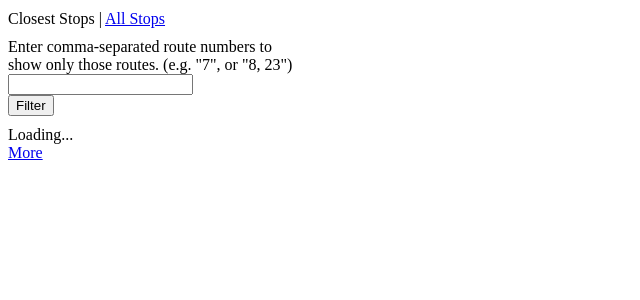
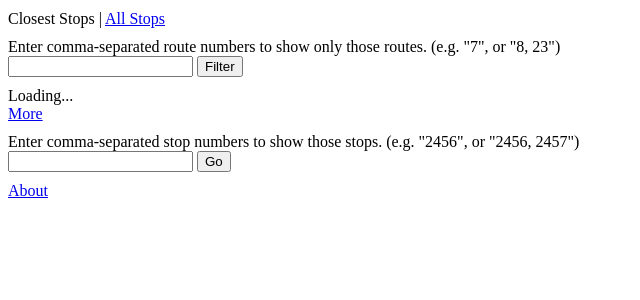
Before and after one commit to jasharpe/wheremybusat, a Flask app: page /closest/1 in a window 1280 px wide. Shown: the top 300 px of the page, without its empty margins (0-640 px from the left). Run offline with Flask 2, Linux system fonts and the light colour scheme; parts of the project's set-up code (start-up, migrations or seed data) failed here and were passed over; some libraries are stand-ins or nearby versions.

Commit message:
Add about page, as well as UI for selecting stops to filter by.

```diff
--- a/main.py
+++ b/main.py
@@ -134,6 +134,10 @@
         stop_id_to_route_ids_map=stop_id_to_route_ids_map)
   return precomputed_stops
 
+@app.route("/about")
+def about_handler():
+  return render_template("about.html")
+
 @app.route("/nextbus/ids", methods=["POST"])
 def nextbus_stop():
   time = request.form['time']
--- a/static/closest.js
+++ b/static/closest.js
@@ -31,8 +31,10 @@
   }
 
   route_filter_form(function(routes) {
-    return "/closest/" + number + "/" + routes.join();
+    return "/closest/" + number + "/" + routes.join(",");
   });
+
+  stop_filter_form();
 });
 
 function on_position_response(position) {
--- a/static/lib.js
+++ b/static/lib.js
@@ -68,9 +68,28 @@
       }
     });
     if (!valid) {
-      $("#error").text("Invalid route filter.");
+      $("#route_error").text("Invalid route filter.");
       return;
     }
     window.location = url_function(routes);
   });
 }
+
+function stop_filter_form() {
+  $("#stop_filter_form").submit(function(event) {
+    event.preventDefault();
+    var stop_filter = $("#stop_filter").val();
+    var stops = stop_filter.split(/\s*,\s*/);
+    var valid = true;
+    _.each(stops, function (stop) {
+      if (!is_positive_int(stop)) {
+        valid = false;
+      }
+    });
+    if (!valid) {
+      $("#stop_error").text("Invalid stop filter.");
+      return;
+    }
+    window.location = "/stops/" + stops.join(",");
+  });
+}
--- a/static/stops.js
+++ b/static/stops.js
@@ -21,8 +21,10 @@
     });
 
   route_filter_form(function(routes) {
-    return "/stops/" + stop_ids.join() + "/" + routes.join();
+    return "/stops/" + stop_ids.join(",") + "/" + routes.join(",");
   });
+
+  stop_filter_form();
 });
 
 function on_stop_response(stops_data) {
--- a/static/style.css
+++ b/static/style.css
@@ -2,3 +2,7 @@
   margin-top: 10px;
   margin-bottom: 10px;
 }
+
+.error {
+  color: red;
+}
--- a/templates/base.html
+++ b/templates/base.html
@@ -22,5 +22,10 @@
       {% block all_stops_link %}<a href="/allstops">All Stops</a>{% endblock %}
     </div>
     {% block body %}{% endblock %}
+    {% block about_link %}
+    <div class="padded">
+      <a href="/about">About</a>
+    </div>
+    {% endblock %}
   </body>
 </html>
--- a/templates/closest.html
+++ b/templates/closest.html
@@ -15,7 +15,7 @@
 
 {% block closest_link %}Closest Stops{% endblock %}
 
-{% block footer %}
+{% block more %}
 {% if more > number %}
 <div>
   {% if routes %}
--- a/templates/stop_base.html
+++ b/templates/stop_base.html
@@ -9,16 +9,16 @@
 {% block body %}
 
 {% block summary %}
-<form class="padded" style="width:300px;" id="route_filter_form">
+<form class="padded" id="route_filter_form">
   <div>
     <label for="route_filter">
-      Enter comma-separated route numbers to show only those
-      routes. (e.g. "7", or "8, 23")
+      Enter comma-separated route numbers to show only those routes. (e.g. "7",
+      or "8, 23")
     </label>
   </div>
   <input type="text" id="route_filter" />
-  <span id="error"></span>
-  <div> <input type="submit" value="Filter" /></div>
+  <input type="submit" value="Filter" />
+  <div><span class="error" id="route_error"></span></div>
 </form>
 
 {% if routes %}
@@ -30,5 +30,18 @@
 {% endblock %}
 
 <div id="response">Loading...</div>
-{% block footer %}{% endblock %}
+{% block more %}{% endblock %}
+
+<form class="padded" id="stop_filter_form">
+  <div>
+    <label for="stop_filter">
+      Enter comma-separated stop numbers to show those stops. (e.g. "2456", or
+      "2456, 2457")
+    </label>
+  </div>
+  <input type="text" id="stop_filter" />
+  <input type="submit" value="Go" />
+  <div><span class="error" id="stop_error"></span></div>
+</form>
+
 {% endblock %}
```
Also changed, not shown: templates/about.html (added, +32 -0 lines).
